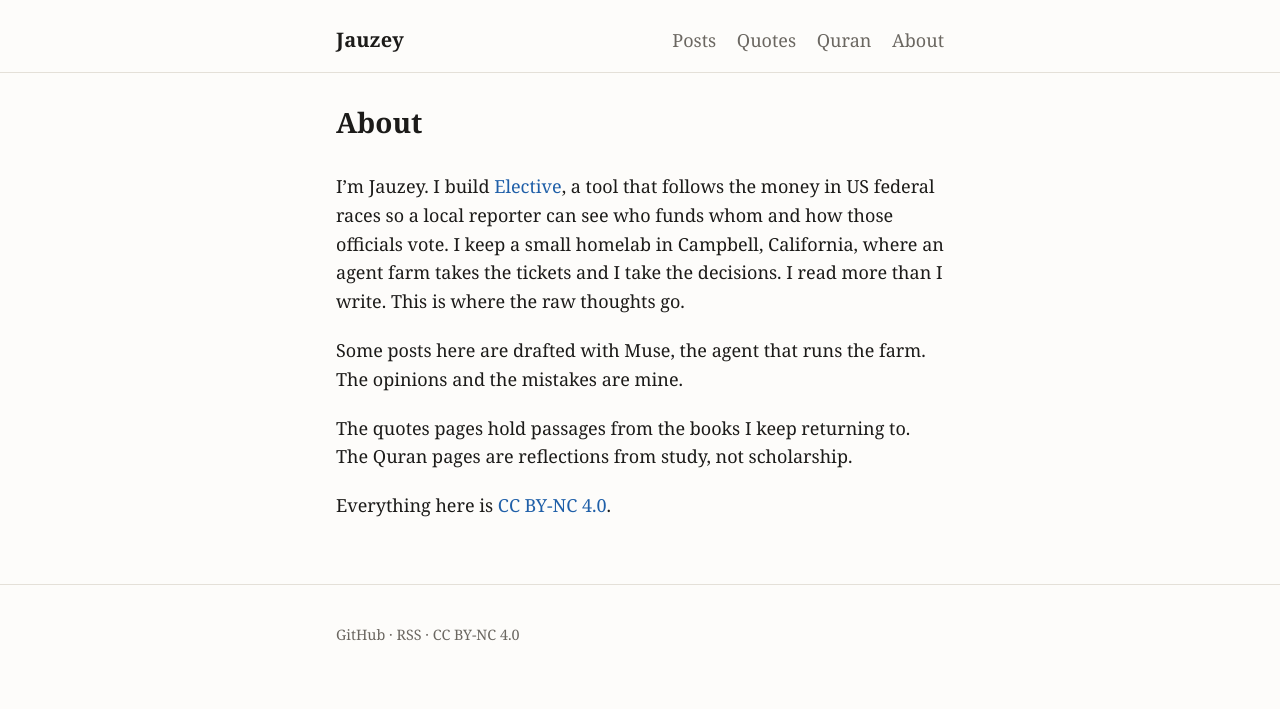
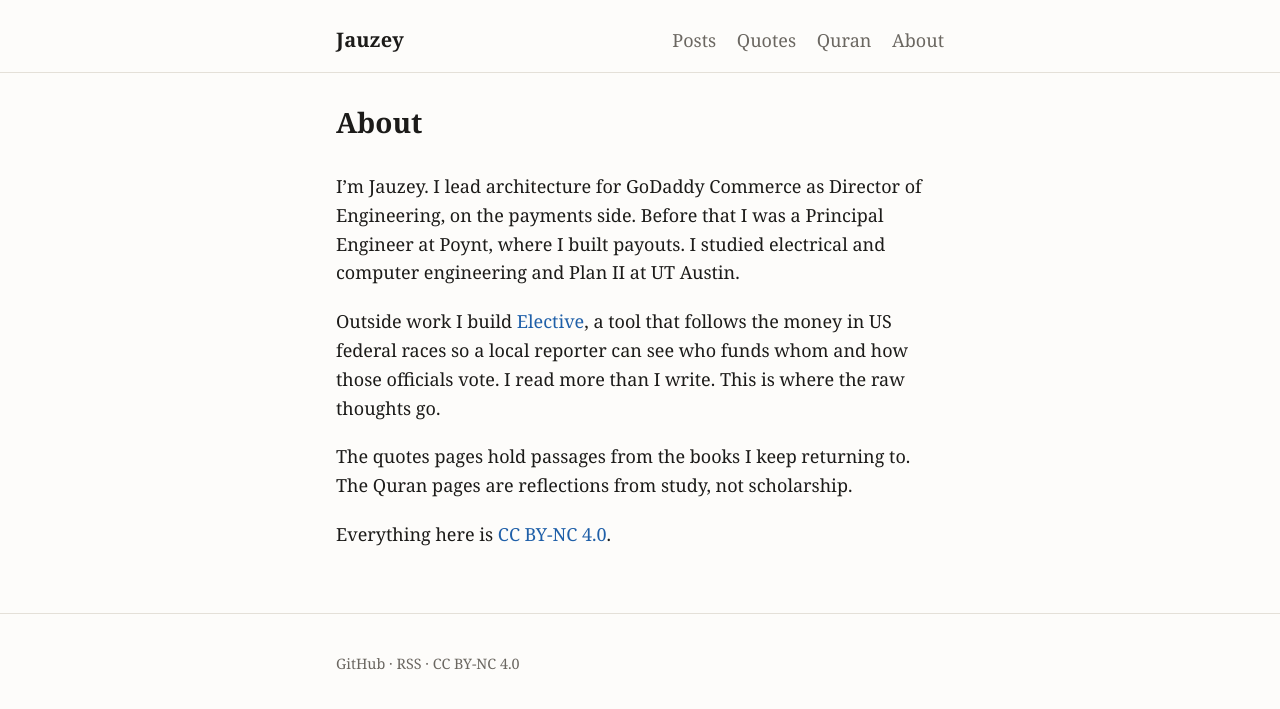
Before and after one commit to jauzeyimam/jauzeyimam.github.io, a Jekyll site: the page built from about.md, in a window 1280 px wide. Shown: the top 709 px of the page. Built offline with Jekyll 4.4.1, drawn with Linux system fonts in a browser that asks for light colours.

Commit message:
About: GoDaddy and Poynt, no homelab or Muse

```diff
--- a/about.md
+++ b/about.md
@@ -4,12 +4,13 @@ title: About
 permalink: /about/
 ---
 
-I'm Jauzey. I build [Elective](https://github.com/jauzeyimam/elective), a tool that follows the money in
-US federal races so a local reporter can see who funds whom and how those officials vote. I keep a small
-homelab in Campbell, California, where an agent farm takes the tickets and I take the decisions. I read
-more than I write. This is where the raw thoughts go.
+I'm Jauzey. I lead architecture for GoDaddy Commerce as Director of Engineering, on the payments side.
+Before that I was a Principal Engineer at Poynt, where I built payouts. I studied electrical and computer
+engineering and Plan II at UT Austin.
 
-Some posts here are drafted with Muse, the agent that runs the farm. The opinions and the mistakes are mine.
+Outside work I build [Elective](https://github.com/jauzeyimam/elective), a tool that follows the money in
+US federal races so a local reporter can see who funds whom and how those officials vote. I read more than
+I write. This is where the raw thoughts go.
 
 The quotes pages hold passages from the books I keep returning to. The Quran pages are reflections from
 study, not scholarship.
```
